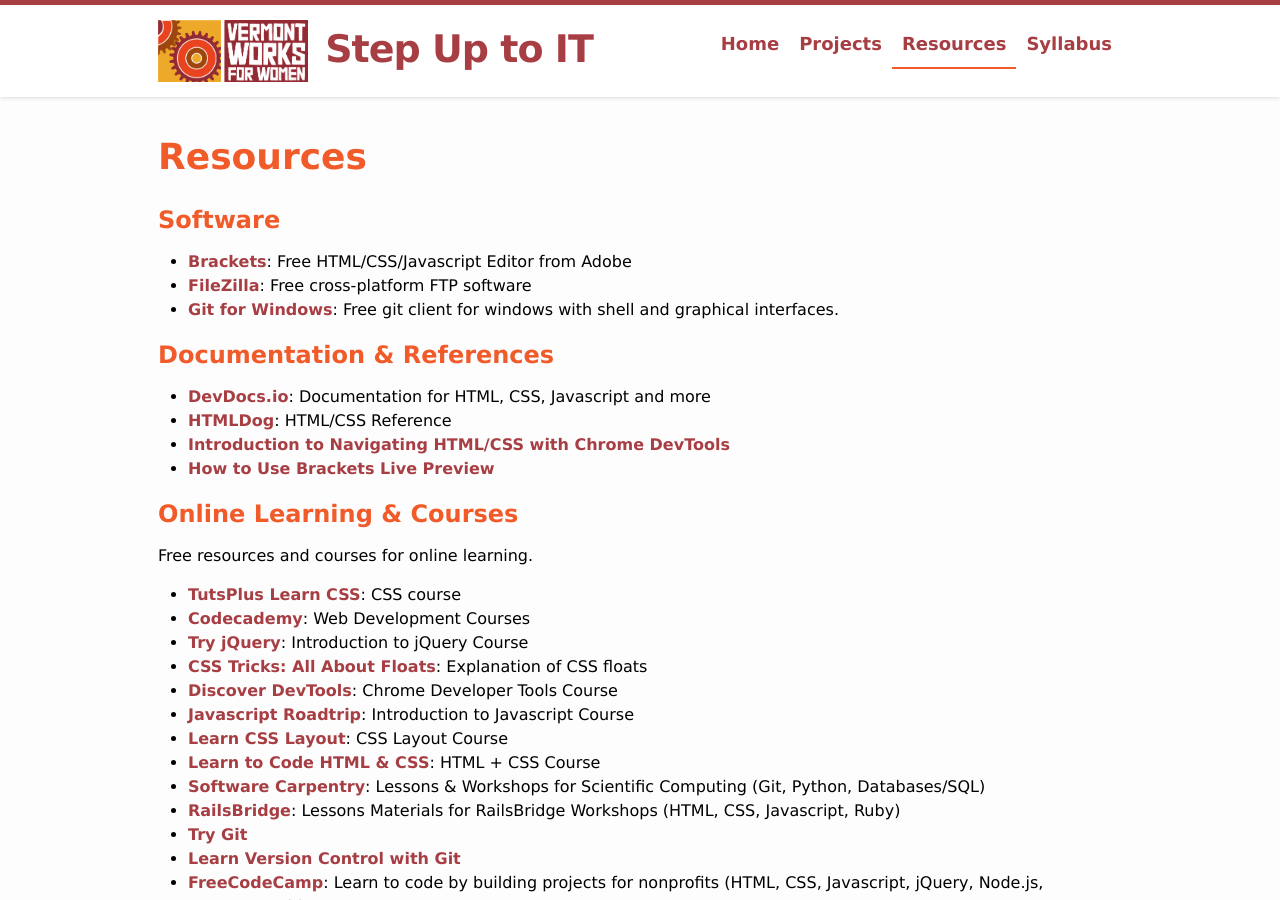
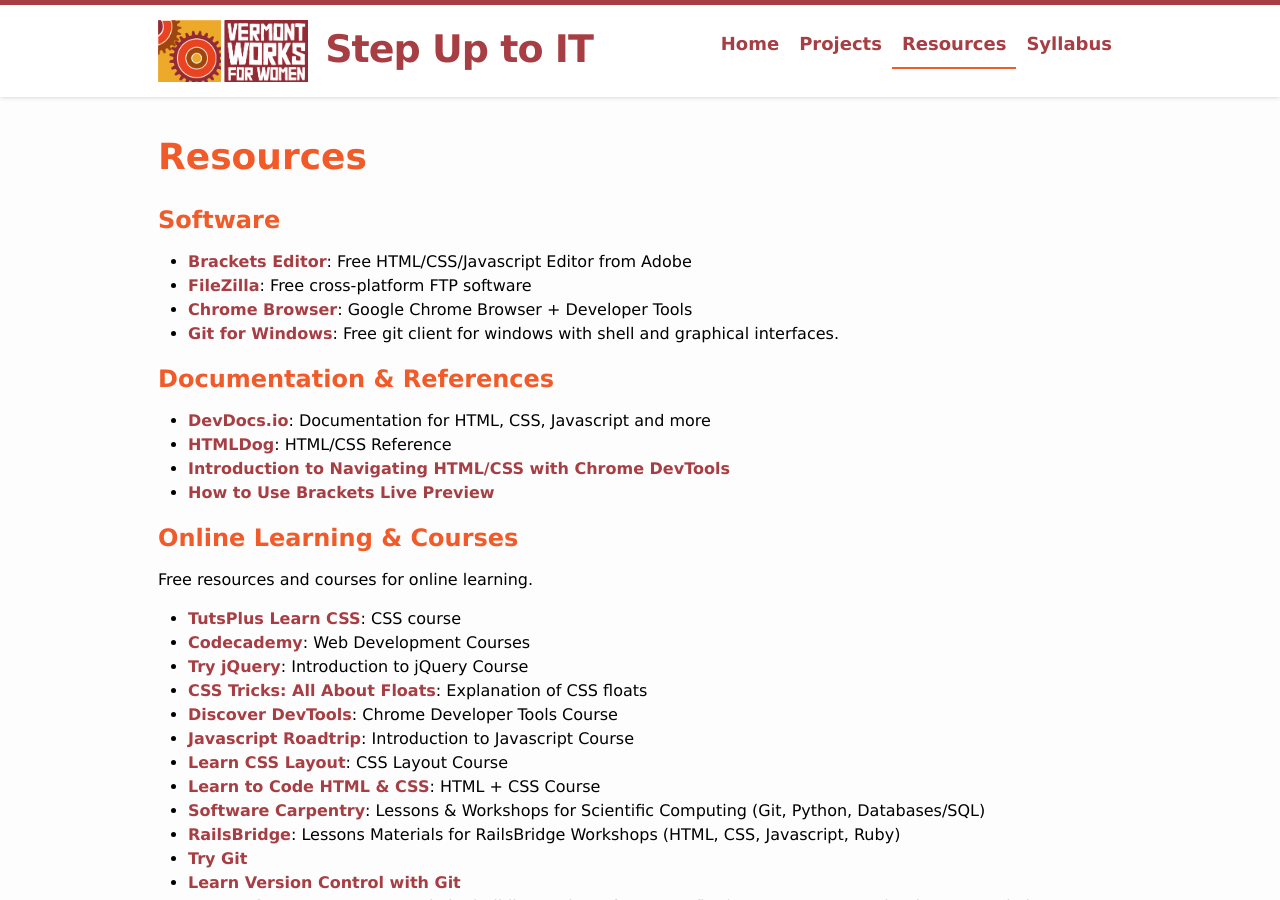
Before and after one commit to jennybeaudin/step-up-it, a Jekyll site: the page built from resource.md, in a window 1280 px wide and 900 px high. Built offline with Jekyll 4.4.1, drawn with Linux system fonts in a browser that asks for light colours.

Commit message:
Add chrome to software resources

```diff
--- a/resource.md
+++ b/resource.md
@@ -7,10 +7,9 @@
 Software
 --------
 
--   [Brackets](http://brackets.io/): Free HTML/CSS/Javascript Editor
-    from Adobe
--   [FileZilla](https://filezilla-project.org/): Free cross-platform FTP
-    software
+-   [Brackets Editor](http://brackets.io/): Free HTML/CSS/Javascript Editor from Adobe
+-   [FileZilla](https://filezilla-project.org/): Free cross-platform FTP software
+-   [Chrome Browser](https://www.google.com/chrome/): Google Chrome Browser + Developer Tools
 -   [Git for Windows](http://msysgit.github.io/): Free git client for windows with shell and graphical interfaces.
 
 Documentation & References
```
